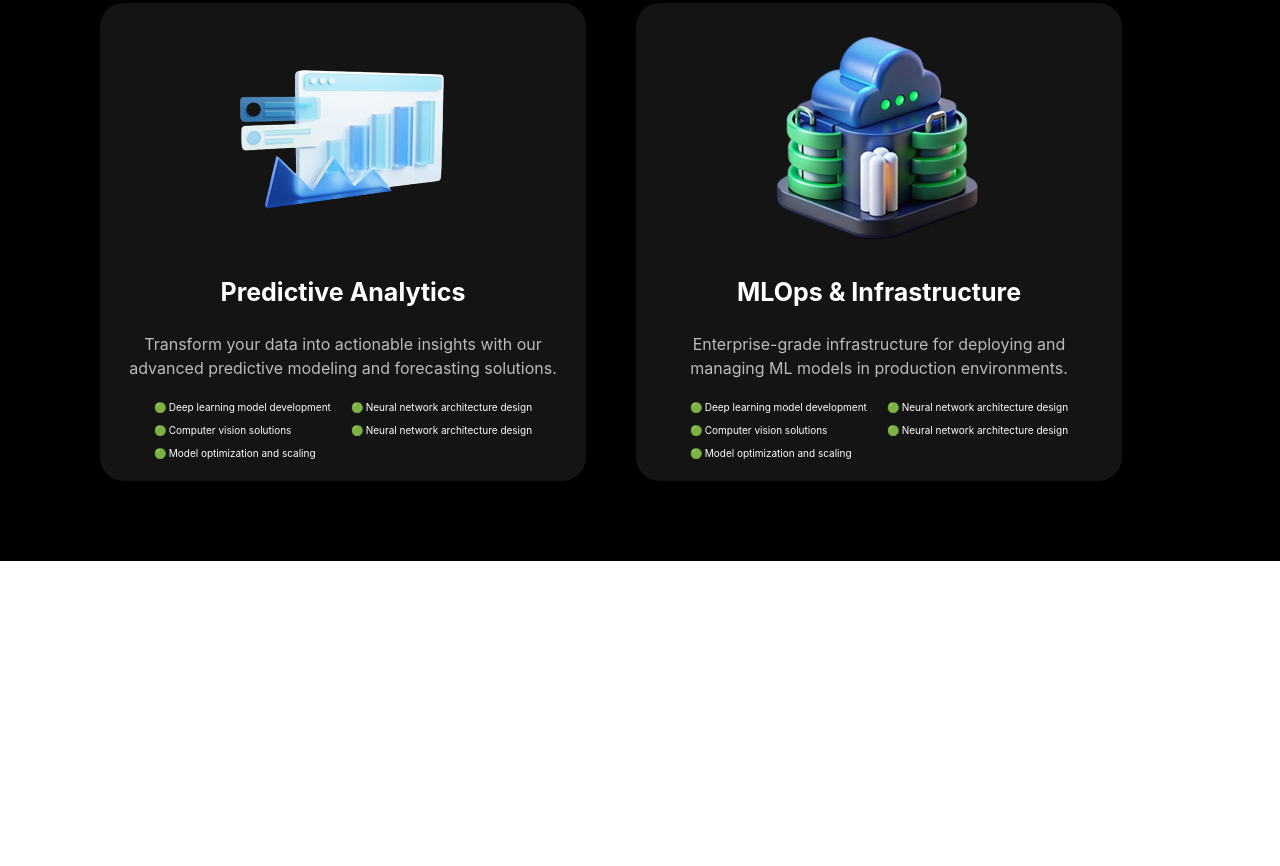
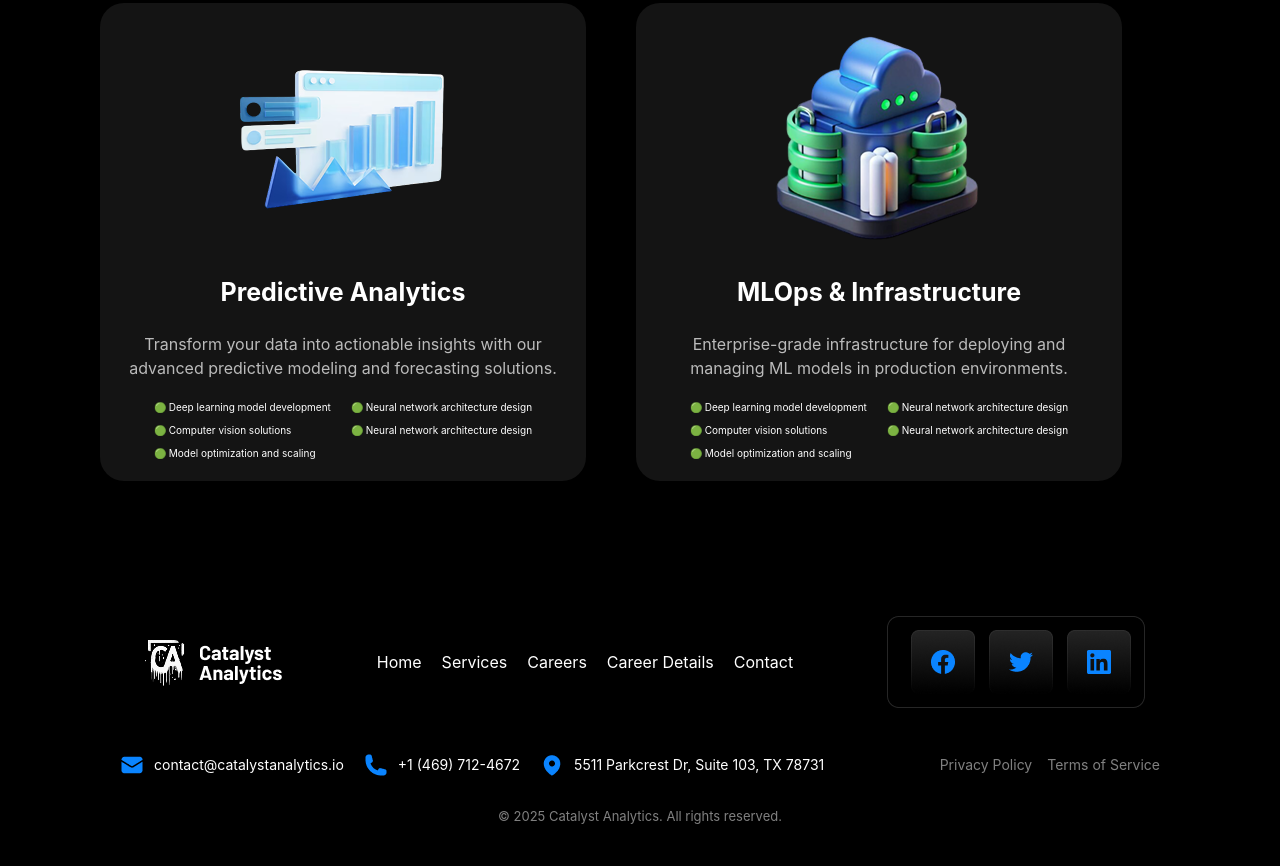
Before and after one commit to mrurazaliev/exam3, a website: page src/Page2.html in a window 1280 px wide. Shown: the part 2299-3165 px from the top of the page. Before the commit the page ends 2860 px from the top, so only its background shows below. Drawn offline with nearby package versions, Linux system fonts and the light colour scheme; files that its build step writes are made by us from their sources.

Commit message:
footer added to page2

```diff
--- a/src/Page2.html
+++ b/src/Page2.html
@@ -6,7 +6,7 @@
     <title>Document</title>
     <link rel="stylesheet" href="../src/output.css">
 </head>
-<body>
+<body class="bg-black">
     <header class="bg-[black]">
        <div  class="max-w-300 m-auto px-5 p-[15px] text-white flex items-center justify-between ">
          <img src="../images/Logo (10).png" alt="">
@@ -185,6 +185,43 @@
     </section>
 
     </main>
+      <footer class="max-w-300 m-auto bg-black">
+     <div class="flex flex-col gap-[30px] px-5 p-10 lg:px-20">
+            <div  class=" p-[15px] text-white flex gap-3 items-center lg:justify-between   ">
+         <img src="../images/Logo (10).png" alt="">
+    <nav class=" hidden lg:flex gap-5 text-[white] text-[16px] ]">
+        <a href="../src/Page1.html">Home</a>
+        <a href="">Services</a>
+        <a href="">Careers</a>
+        <a href="">Career Details</a>
+        <a href="">Contact</a>
+    </nav>
+   <img src="../images/Sub Container.png" alt="">
+    </div>
 
+   <div class="flex flex-col lg:flex-row  justify-between gap-5">
+    <div class="text-white flex flex-col justify-center items-center  lg:flex-row  gap-[20px] text-[14px]">
+        <div class="flex gap-[10px] items-center">
+            <img src="../images/Icon (19).png" alt="">
+             <p>contact@catalystanalytics.io</p>
+        </div>
+        <div class="flex gap-[10px] items-center">
+            <img src="../images/Icon (20).png" alt="">
+             <p>+1 (469) 712-4672</p>
+        </div>
+         <div class="flex gap-[10px] items-center">
+            <img src="../images/Icon (21).png" alt="">
+             <p>5511 Parkcrest Dr, Suite 103, TX 78731</p>
+        </div>
+    </div>
+    <div class="flex gap-[15px] justify-center items-center lg:justify-baseline items-baseline">
+        <p class="text-[grey] text-[14px]">Privacy Policy</p>
+        <p  class="text-[grey] text-[14px]">Terms of Service</p>
+    </div>
+   </div>
+     <p class="text-[13px] text-[grey] text-center ">© 2025 Catalyst Analytics. All rights reserved.</p>
+     </div>
+
+   </footer>
 </body>
 </html>
```
